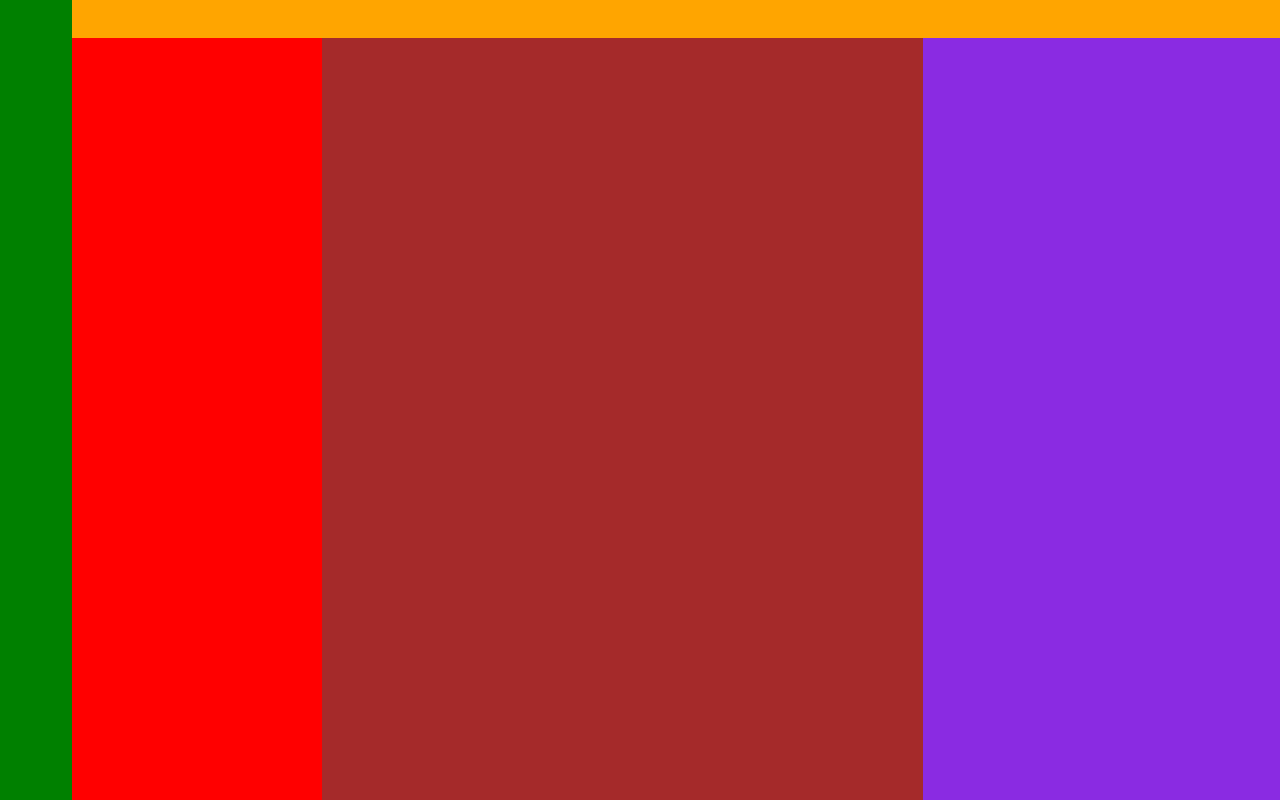
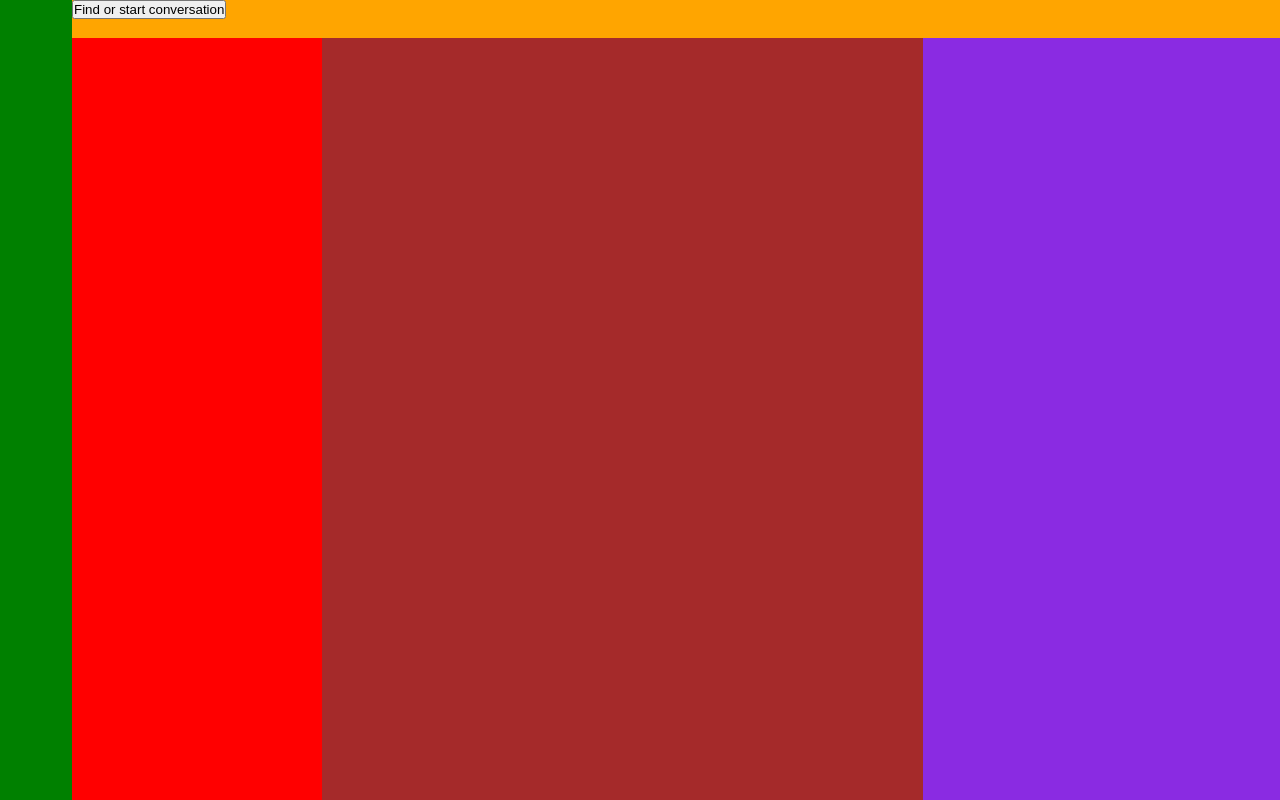
Before and after one commit to skrinkook/projectdiscord, a plain HTML site: page index.html in a window 1280 px wide. Drawn offline with Linux system fonts and the light colour scheme.

Commit message:
Update index.html

```diff
--- a/index.html
+++ b/index.html
@@ -11,7 +11,12 @@
     <div class="main-container">
         <div class="left-scroller-guilds"></div>
         <div class="right-container">
-            <div class="header-container"></div>
+            <div class="header-container">
+                <div class="search-side">
+                    <button class="search-side__button">Find or start conversation</button>
+                </div>
+                <div class="buttons-side"></div>
+            </div>
             <div class="main-content">
                 <div class="message-column"></div>
                 <div class="friends-online-column"></div>
```
